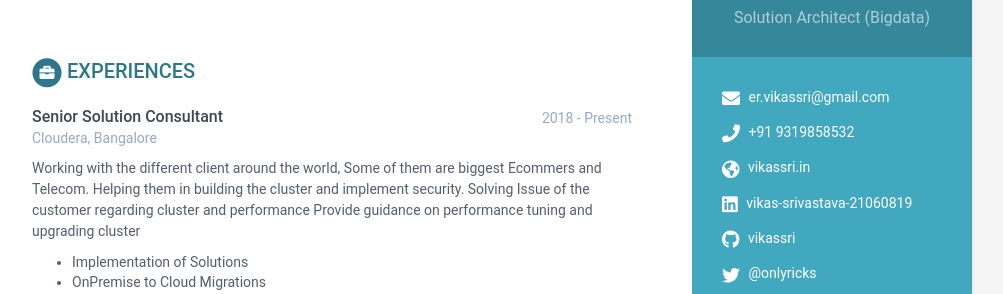
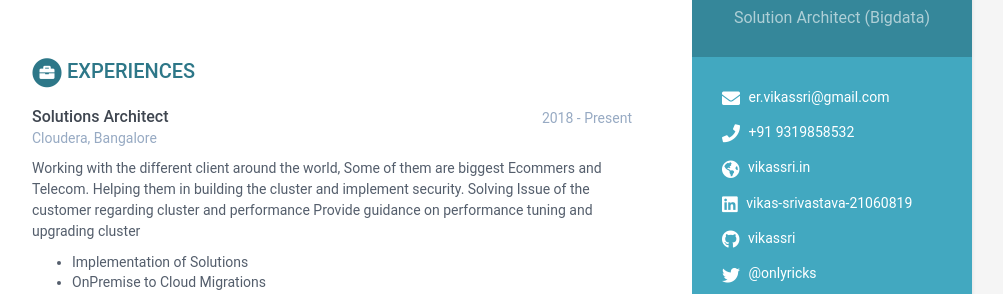
Before and after one commit to vikassri/resume, a Jekyll site: the page built from index.html, in a window 1280 px wide and 900 px high. Shown: the part 247-541 px from the top of the window, without its empty margins (168-1171 px from the left). Built offline with Jekyll 4.4.1, drawn with Linux system fonts in a browser that asks for light colours.

Commit message:
updated position

```diff
--- a/_data/data.yml
+++ b/_data/data.yml
@@ -58,7 +58,7 @@ education:
         - Social Networking Website
         - Html Editor
 experiences:
-  - role: Senior Solution Consultant
+  - role: Solutions Architect
     time: 2018 - Present
     company: Cloudera, Bangalore
     details: |
```
